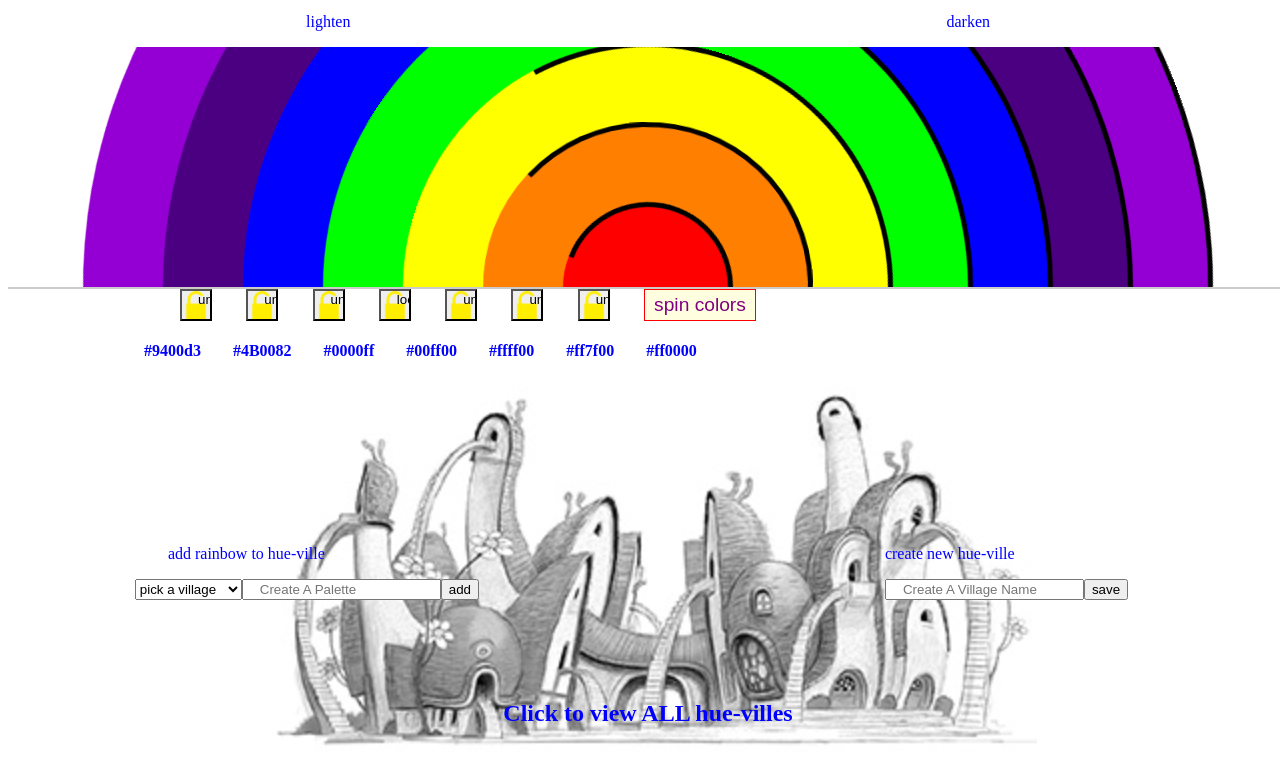
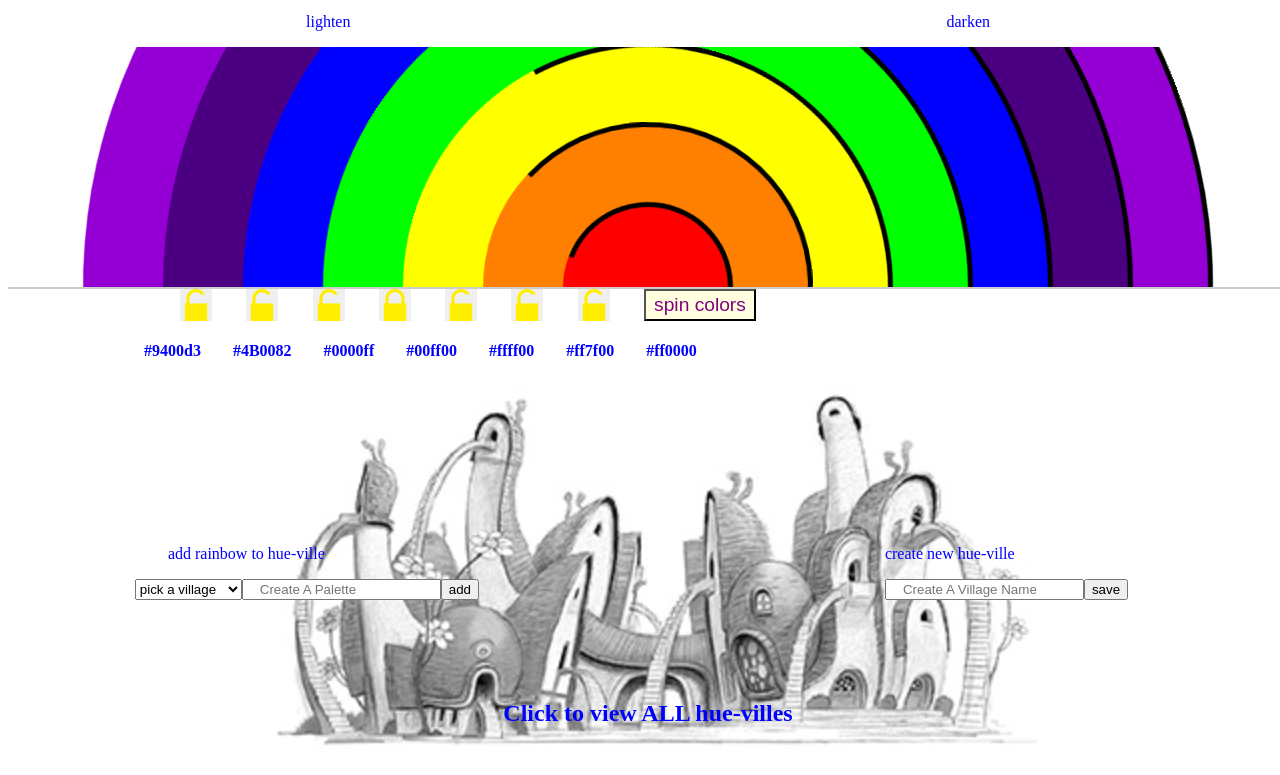
Before and after one commit to TwirlingGoddess/Palette-Picker, a website: page public/index.html in a window 1280 px wide. Both pictures are taken after a click on the element "spin colors". Shown: the part 60-835 px from the top of the page. Drawn offline with Linux system fonts and the light colour scheme.

Commit message:
Final stylings for lock persist

```diff
--- a/public/scripts.js
+++ b/public/scripts.js
@@ -43,13 +43,13 @@ function lockThisHex(event) {
   let value = event.target.value;
   if(value === 'unlocked') {
     event.target.value = 'locked'
-    event.target.style.background = 'lock.svg.png'
+    event.target.style.backgroundImage = 'url(lock.svg.png)'
     lockedColorArray.push(name);
   }
   if(value === 'locked') {
     const removeColorArray = lockedColorArray.filter(color => color !== name)
     event.target.value = 'unlocked'
-    event.target.style.background = 'unlock.png'
+    event.target.style.backgroundImage = 'url(unlock.png)'
     lockedColorArray = [...removeColorArray]
   }
 }
--- a/public/styles.css
+++ b/public/styles.css
@@ -121,7 +121,9 @@ div img {
   height: 2rem;
   width: 2rem;
   cursor: pointer;
+  border: none;
   background-image: url('unlock.png');
+  color: transparent;
   background-size: cover;
   padding-bottom: 1rem;
 }
@@ -152,7 +154,6 @@ h4 {
 
 .spinner {
   background-color: lightyellow;
-  border: .01rem solid red;
   height: 2rem;
   width: 7rem;
   color: purple;
```
